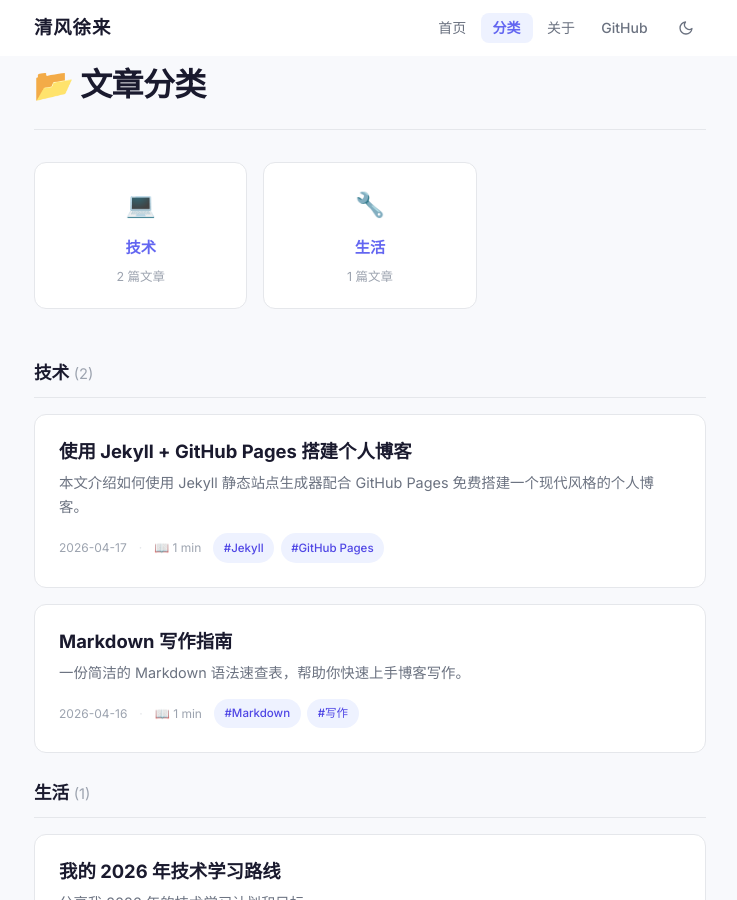
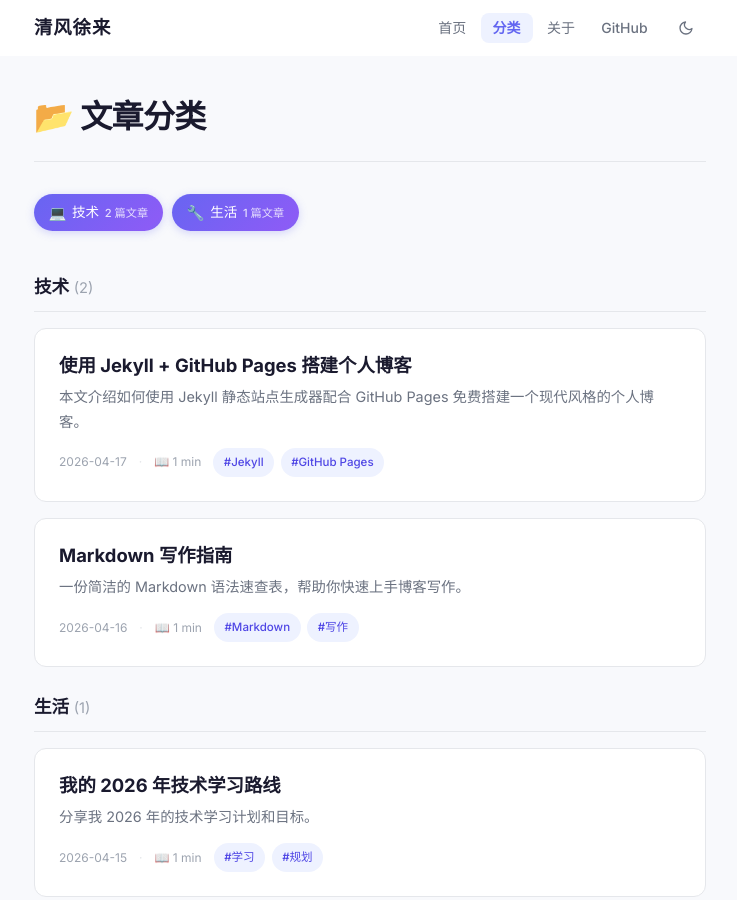
Before and after one commit to Asilencer/asilencer.github.io, a Jekyll site: the page built from categories.html, in a window 1280 px wide and 900 px high. Shown: the whole window, without its empty margins (270-1007 px from the left). Built offline with Jekyll 4.4.1, drawn with Linux system fonts in a browser that asks for light colours.

Commit message:
Categories page: add top margin, compact pill-style tags instead of large cards

```diff
--- a/assets/css/style.css
+++ b/assets/css/style.css
@@ -868,41 +868,64 @@ img { max-width: 100%; height: auto; }
 
 /* ===== Categories Archive Page ===== */
 .categories-grid {
-  display: grid;
-  grid-template-columns: repeat(auto-fill, minmax(200px, 1fr));
-  gap: 1rem;
-  margin-bottom: 3rem;
+  display: flex;
+  flex-wrap: wrap;
+  gap: 0.6rem;
+  margin-bottom: 2.5rem;
 }
 
 .category-card {
-  background: var(--color-surface);
-  border: 1px solid var(--color-border);
-  border-radius: var(--radius);
-  padding: 1.25rem;
-  text-align: center;
+  display: inline-flex;
+  align-items: center;
+  gap: 0.35rem;
+  padding: 0.35rem 0.9rem;
+  border-radius: 999px;
+  font-size: 0.85rem;
+  font-weight: 500;
+  color: #ffffff;
+  background: linear-gradient(135deg, var(--color-gradient-start), var(--color-gradient-end), var(--color-gradient-accent));
+  background-size: 200% 200%;
+  animation: tagGradient 3s ease infinite;
+  text-decoration: none;
   transition: all var(--transition);
+  box-shadow: 0 2px 8px rgba(99, 102, 241, 0.25);
+  position: relative;
+  overflow: hidden;
+}
+
+.category-card::before {
+  content: '';
+  position: absolute;
+  top: -50%;
+  left: -50%;
+  width: 200%;
+  height: 200%;
+  background: linear-gradient(
+    45deg,
+    transparent 30%,
+    rgba(255, 255, 255, 0.15) 50%,
+    transparent 70%
+  );
+  animation: tagShine 3s ease-in-out infinite;
 }
 
 .category-card:hover {
-  border-color: var(--color-card-hover-border);
-  box-shadow: var(--shadow-md);
-  transform: translateY(-2px);
+  transform: translateY(-2px) scale(1.05);
+  box-shadow: 0 4px 16px rgba(99, 102, 241, 0.4);
 }
 
 .category-card .cat-icon {
-  font-size: 1.5rem;
-  margin-bottom: 0.5rem;
+  font-size: 0.9rem;
 }
 
 .category-card .cat-name {
-  font-weight: 600;
-  font-size: 0.95rem;
-  margin-bottom: 0.25rem;
+  font-weight: 500;
+  font-size: 0.85rem;
 }
 
 .category-card .cat-count {
-  font-size: 0.78rem;
-  color: var(--color-text-tertiary);
+  font-size: 0.7rem;
+  opacity: 0.8;
 }
 
 .category-posts {
@@ -961,6 +984,7 @@ img { max-width: 100%; height: auto; }
 
 /* ===== Page ===== */
 .page-header {
+  margin-top: 2rem;
   margin-bottom: 2rem;
   padding-bottom: 1rem;
   border-bottom: 1px solid var(--color-border);
@@ -1089,6 +1113,4 @@ img { max-width: 100%; height: auto; }
   .back-to-top { bottom: 1.25rem; right: 1.25rem; width: 36px; height: 36px; }
 
   .post-content, .page-content { font-size: 1rem; }
-
-  .categories-grid { grid-template-columns: repeat(2, 1fr); }
 }
```
